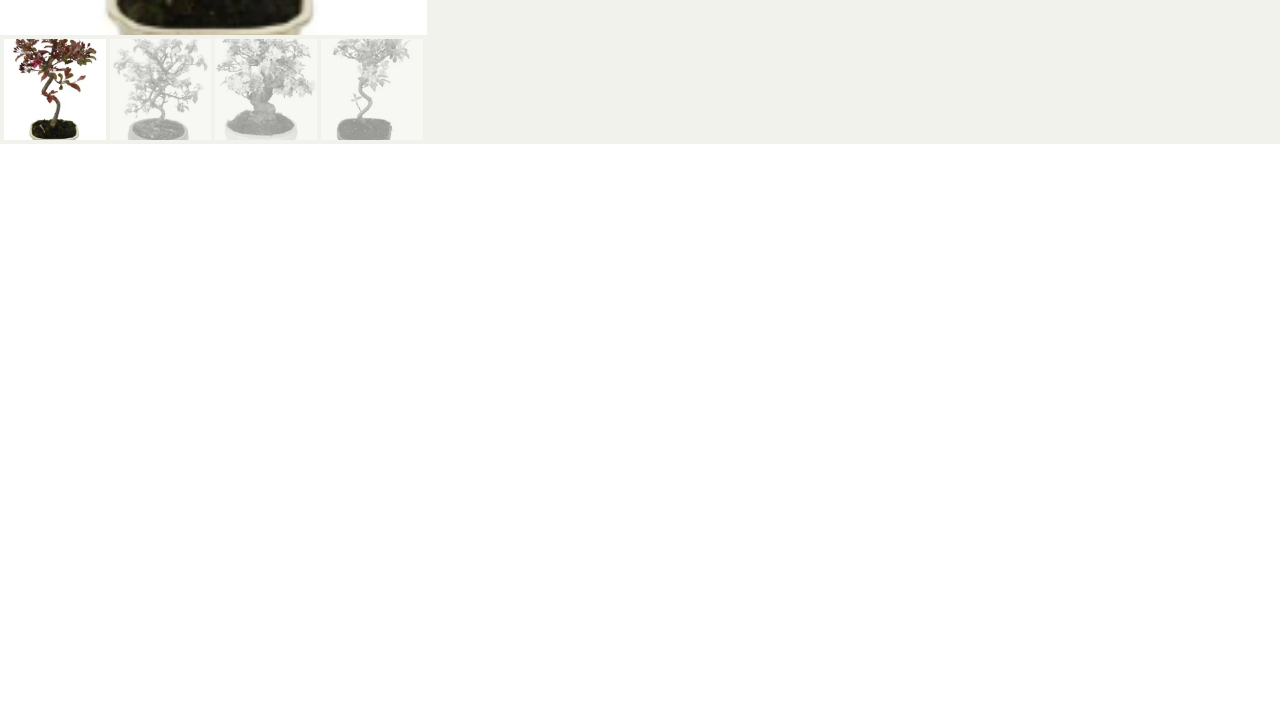
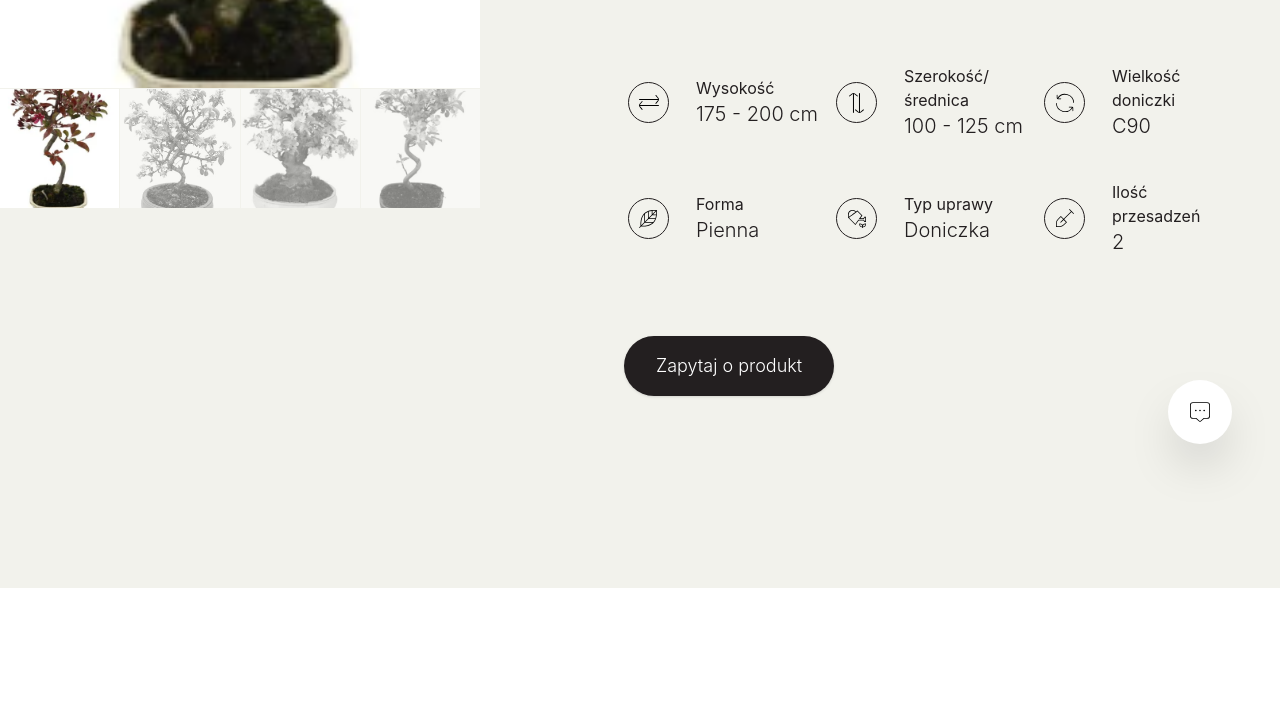
Before and after one commit to Jakyubi/bonsai, a website built with Vite: page product.html in a window 1280 px wide. Shown: the part 570-1283 px from the top of the page. Before the commit the page ends 800 px from the top, so only its background shows below. Built offline with nearby package versions, Linux system fonts and the light colour scheme.

Commit message:
feat: add text to main section

```diff
--- a/product.html
+++ b/product.html
@@ -200,24 +200,26 @@
     </section>
 
     <!-- PRODUCT -->
-    <section class="bg-bonsai-bg1 w-full">
-      <div class="grid w-full grid-cols-1 md:grid-cols-2 xl:grid-cols-12">
+    <section class="bg-bonsai-bg1 relative w-full">
+      <div class="grid w-full grid-cols-1 md:grid-cols-2 xl:grid-cols-8">
         <!-- Left side - galery -->
-        <div x-data="{ activeImg: '/src/assets/products/Image1.png' }" class="flex w-full flex-col xl:col-span-4">
+        <div
+          x-data="{ activeImg: '/src/assets/products/Image1.png' }"
+          class="flex w-full flex-col gap-px xl:col-span-3">
           <!-- Main photo -->
           <div class="aspect-square w-full overflow-hidden">
             <img :src="activeImg" alt="Catalpa bignonioides Nana" class="h-full w-full object-cover" />
           </div>
 
           <!-- Thumbnails -->
-          <div class="grid grid-cols-4 gap-1 p-1">
+          <div class="grid grid-cols-4 gap-px">
             <button
               @click="activeImg = '/src/assets/products/Image1.png'"
               class="aspect-square overflow-hidden focus:outline-none">
               <img
                 src="/src/assets/products/Image1.png"
                 class="h-full w-full object-cover transition-all duration-300 hover:opacity-100 hover:grayscale-0"
-                :class="activeImg === '/src/assets/products/Image1.png' ? 'grayscale-0 opacity-100' : 'grayscale opacity-40'" />
+                :class="activeImg === '/src/assets/products/Image1.png' ? 'grayscale-0 opacity-100' : 'grayscale opacity-50'" />
             </button>
             <button
               @click="activeImg = '/src/assets/products/Image2.png'"
@@ -225,7 +227,7 @@
               <img
                 src="/src/assets/products/Image2.png"
                 class="h-full w-full object-cover transition-all duration-300 hover:opacity-100 hover:grayscale-0"
-                :class="activeImg === '/src/assets/products/Image2.png' ? 'grayscale-0 opacity-100' : 'grayscale opacity-40'" />
+                :class="activeImg === '/src/assets/products/Image2.png' ? 'grayscale-0 opacity-100' : 'grayscale opacity-50'" />
             </button>
             <button
               @click="activeImg = '/src/assets/products/Image3.png'"
@@ -233,7 +235,7 @@
               <img
                 src="/src/assets/products/Image3.png"
                 class="h-full w-full object-cover transition-all duration-300 hover:opacity-100 hover:grayscale-0"
-                :class="activeImg === '/src/assets/products/Image3.png' ? 'grayscale-0 opacity-100' : 'grayscale opacity-40'" />
+                :class="activeImg === '/src/assets/products/Image3.png' ? 'grayscale-0 opacity-100' : 'grayscale opacity-50'" />
             </button>
             <button
               @click="activeImg = '/src/assets/products/Image4.png'"
@@ -241,17 +243,133 @@
               <img
                 src="/src/assets/products/Image4.png"
                 class="h-full w-full object-cover transition-all duration-300 hover:opacity-100 hover:grayscale-0"
-                :class="activeImg === '/src/assets/products/Image4.png' ? 'grayscale-0 opacity-100' : 'grayscale opacity-40'" />
+                :class="activeImg === '/src/assets/products/Image4.png' ? 'grayscale-0 opacity-100' : 'grayscale opacity-50'" />
             </button>
           </div>
         </div>
 
         <!-- Right side - content -->
-        <div class="flex flex-col justify-center px-6 py-8 md:px-10 md:py-12 xl:col-span-7 xl:px-20">
-          <div class="w-full max-w-2xl">
-            <!-- text here -->
+        <div class="flex flex-col justify-start px-6 py-12 md:px-10 xl:col-span-5 xl:pt-32 xl:pb-48 xl:pl-36">
+          <div class="w-full max-w-4xl">
+            <!-- Nawigacja (Breadcrumbs) -->
+            <div class="text-bonsai-dark flex items-center space-x-3 text-xs font-light sm:text-sm">
+              <span>Bonsai Park</span>
+              <span>&mdash;</span>
+              <span>Rośliny</span>
+              <span>&mdash;</span>
+              <span>Liściaste</span>
+            </div>
+
+            <!-- Nagłówki -->
+            <h1 class="text-bonsai-dark mt-16 text-4xl sm:text-5xl lg:text-6xl">Catalpa bignonioides 'Nana'</h1>
+            <p class="text-bonsai-dark mt-2 text-lg sm:text-3xl">Surmia bignoniowa 'Nana'</p>
+
+            <!-- Specyfikacja (Grid kafelków z ikonami) -->
+            <!-- 1 kolumna na mobilce, 2 na tablecie, 3 na desktopie -->
+            <div
+              class="mt-20 grid max-w-3xl grid-cols-1 gap-x-6 gap-y-10 sm:grid-cols-2 lg:grid-cols-3 lg:gap-x-2 lg:gap-y-10">
+              <!-- Cecha 1: Wysokość -->
+              <div class="flex items-center">
+                <div class="flex h-12 w-12 shrink-0 items-center justify-center rounded-full">
+                  <img src="/src/assets/icons/exchange.svg" alt="Wysokość" class="" />
+                </div>
+                <div class="ml-6 flex flex-col">
+                  <span class="text-bonsai-dark text-base">Wysokość</span>
+                  <span class="text-bonsai-dark text-xl font-light">175 - 200 cm</span>
+                </div>
+              </div>
+
+              <!-- Cecha 2: Szerokość -->
+              <div class="flex items-center">
+                <div class="flex h-12 w-12 shrink-0 items-center justify-center rounded-full">
+                  <img src="/src/assets/icons/exchange2.svg" alt="Szerokość" class="" />
+                </div>
+                <div class="ml-6 flex flex-col">
+                  <span class="text-bonsai-dark text-base">Szerokość/średnica</span>
+                  <span class="text-bonsai-dark text-xl font-light">100 - 125 cm</span>
+                </div>
+              </div>
+
+              <!-- Cecha 3: Wielkość doniczki -->
+              <div class="flex items-center">
+                <div class="flex h-12 w-12 shrink-0 items-center justify-center rounded-full">
+                  <img src="/src/assets/icons/size.svg" alt="Wielkość doniczki" class="" />
+                </div>
+                <div class="ml-6 flex flex-col">
+                  <span class="text-bonsai-dark text-base">Wielkość doniczki</span>
+                  <span class="text-bonsai-dark text-xl font-light">C90</span>
+                </div>
+              </div>
+
+              <!-- Cecha 4: Forma -->
+              <div class="flex items-center">
+                <div class="flex h-12 w-12 shrink-0 items-center justify-center rounded-full">
+                  <img src="/src/assets/icons/leaf.svg" alt="Forma" class="" />
+                </div>
+                <div class="ml-6 flex flex-col">
+                  <span class="text-bonsai-dark text-base">Forma</span>
+                  <span class="text-bonsai-dark text-xl font-light">Pienna</span>
+                </div>
+              </div>
+
+              <!-- Cecha 5: Typ uprawy -->
+              <div class="flex items-center">
+                <div class="flex h-12 w-12 shrink-0 items-center justify-center rounded-full">
+                  <img src="/src/assets/icons/konewka.svg" alt="Typ uprawy" class="" />
+                </div>
+                <div class="ml-6 flex flex-col">
+                  <span class="text-bonsai-dark text-base">Typ uprawy</span>
+                  <span class="text-bonsai-dark text-xl font-light">Doniczka</span>
+                </div>
+              </div>
+
+              <!-- Cecha 6: Ilość przesadzeń -->
+              <div class="flex items-center">
+                <div class="flex h-12 w-12 shrink-0 items-center justify-center rounded-full">
+                  <img src="/src/assets/icons/lopatka.svg" alt="Ilość przesadzeń" class="" />
+                </div>
+                <div class="ml-6 flex flex-col">
+                  <span class="text-bonsai-dark text-base">Ilość przesadzeń</span>
+                  <span class="text-bonsai-dark text-xl font-light">2</span>
+                </div>
+              </div>
+            </div>
+
+            <!-- Przycisk "Zapytaj o produkt" -->
+            <div class="mt-20">
+              <a
+                href="#"
+                class="bg-bonsai-dark inline-flex items-center rounded-full px-8 py-4 text-lg font-light text-white shadow-sm transition-all duration-300 hover:scale-105">
+                Zapytaj o produkt
+              </a>
+            </div>
           </div>
         </div>
+      </div>
+
+      <!-- Chat button -->
+      <button
+        type="button"
+        aria-label="Otwórz czat"
+        class="absolute right-6 bottom-20 z-20 flex h-16 w-16 items-center justify-center rounded-full bg-white text-black shadow-2xl transition-transform duration-200 hover:scale-105 sm:right-12 sm:bottom-36">
+        <img src="/src/assets/icons/comment-alt-dots.svg" alt="chat" class="h-5 w-5" />
+      </button>
+    </section>
+
+    <!-- DISCOVER OTHER -->
+    <section class="flex w-full flex-col bg-white md:flex-row">
+      <!-- Left side -->
+      <div class="relative z-10 hidden w-50 xl:block"></div>
+
+      <!-- Main content -->
+      <div
+        class="flex max-w-[1600px] flex-1 flex-col justify-between gap-6 py-12 pr-6 pl-6 sm:flex-row sm:items-center lg:py-16 lg:pr-16 lg:pl-16 xl:py-32 xl:pl-0">
+        <h2 class="text-bonsai-dark text-3xl tracking-wide sm:text-4xl lg:text-6xl">Zobacz inne rośliny liściaste</h2>
+        <a
+          href="#"
+          class="text-bonsai-dark hover:bg-bonsai-dark inline-flex shrink-0 items-center justify-center self-start rounded-full border border-gray-400 px-6 py-3.5 text-lg font-light transition-all duration-300 hover:text-white sm:self-auto">
+          Zobacz całą ofertę
+        </a>
       </div>
     </section>
     <script type="module" src="/src/main.js"></script>
```
Also changed, not shown: src/assets/icons/exchange.svg (added), src/assets/icons/exchange2.svg (added), src/assets/icons/konewka.svg (added), src/assets/icons/leaf.svg (added), src/assets/icons/lopatka.svg (added), src/assets/icons/size.svg (added).
